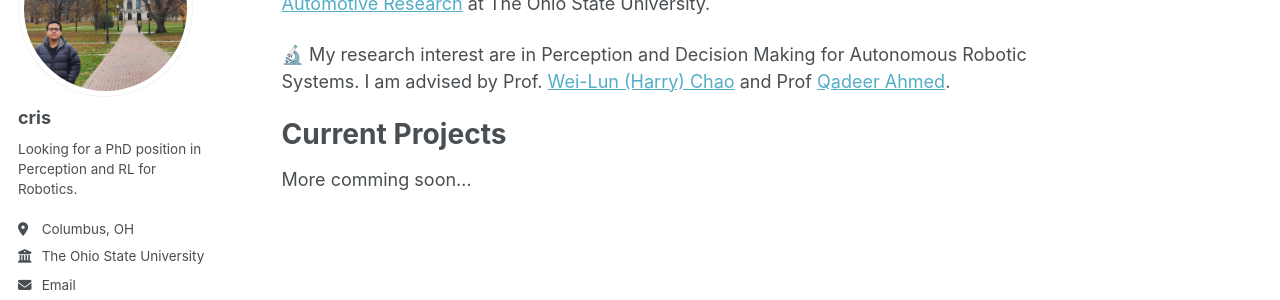
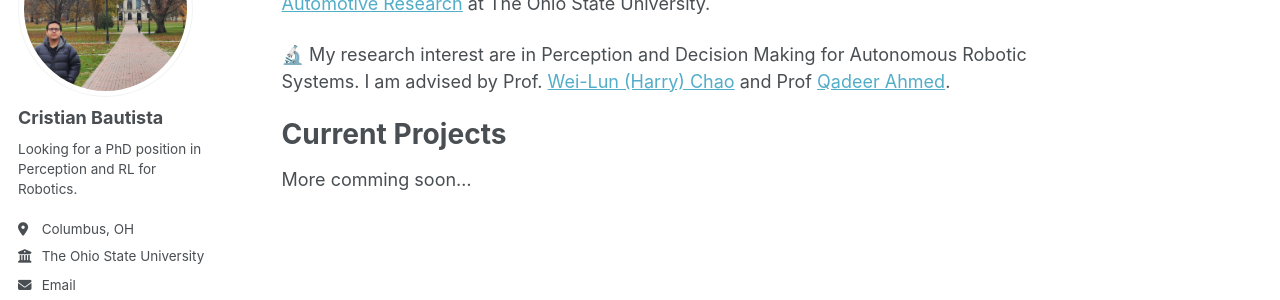
Before and after one commit to cristianbautista123/cristianbautista123.github.io, a Jekyll site: the page built from _pages/about.md, in a window 1280 px wide. Shown: the part 178-478 px from the top of the page. Built offline with Jekyll 4.4.1, drawn with Linux system fonts in a browser that asks for light colours; some web fonts are replaced; a script bundle is joined from its source files by our own code; library files that are not in the unit come from our copies.

Commit message:
Namechanged

```diff
--- a/_config.yml
+++ b/_config.yml
@@ -24,7 +24,7 @@ repository               : "cristianbautista123/cristianbautista123.github.io"
 author:
   # Biographic information
   avatar           : "crisgit.jpeg"
-  name             : "cris"
+  name             : "Cristian Bautista"
   pronouns         : # example: "she/her"
   bio              : "Looking for a PhD position in Perception and RL for Robotics. "  # A short bio to display in the author profile section
   location         : "Columbus, OH"
```
